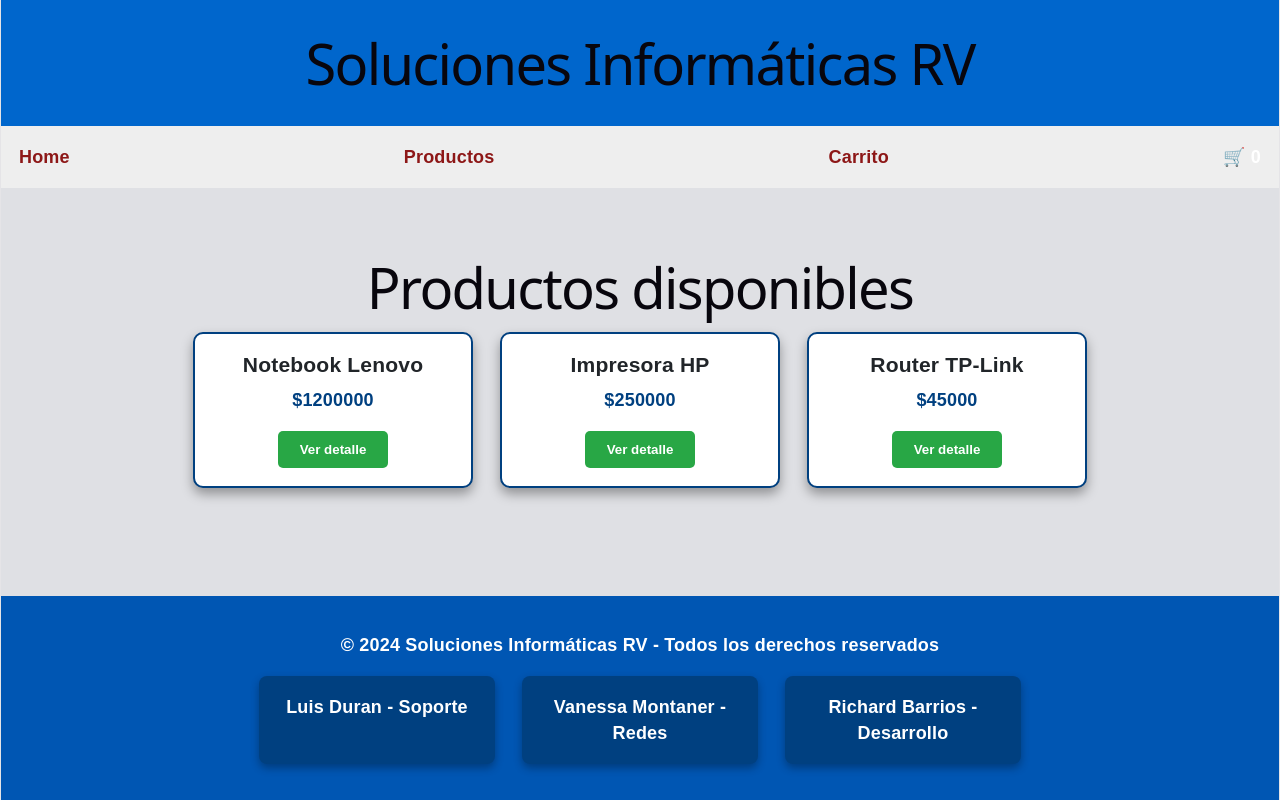
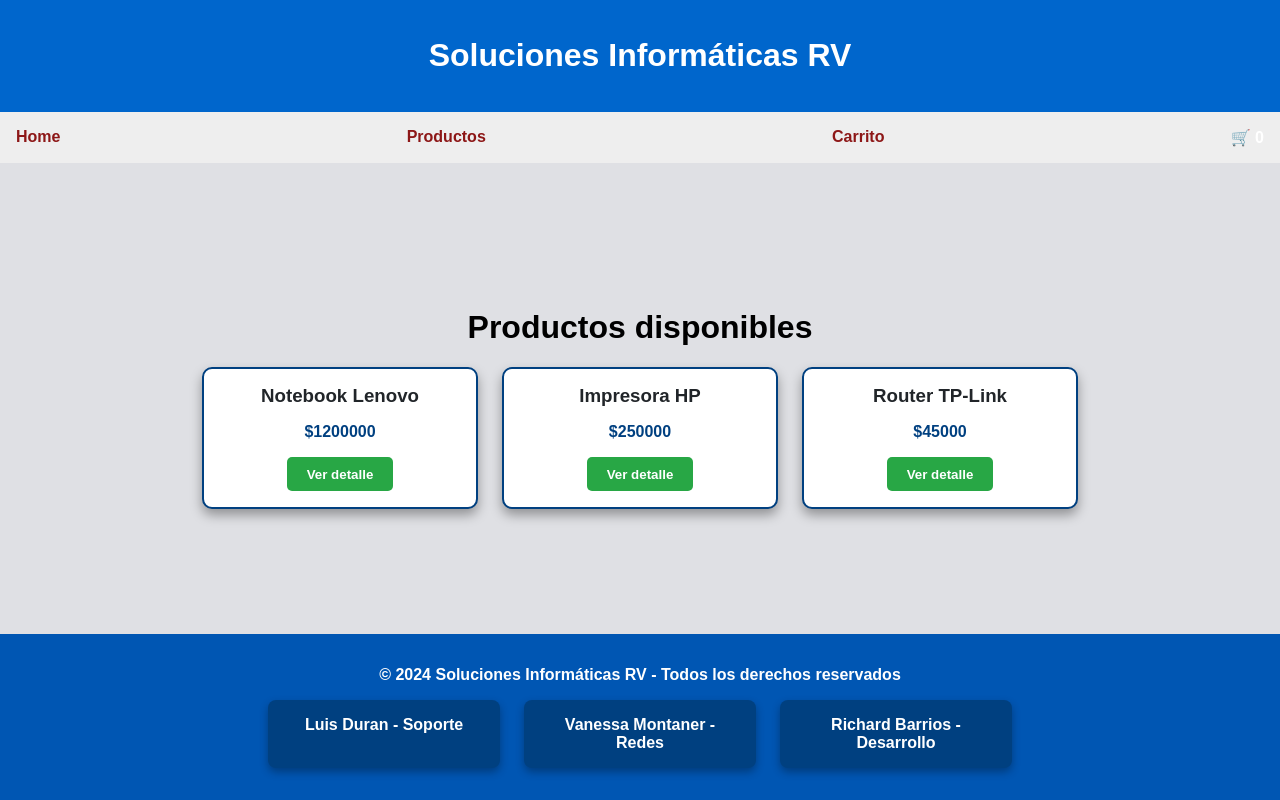
Before and after one commit to fennix530/Proyecto_soluciones_informaticas_rv, a React (Vite) app: page /productos in a window 1280 px wide. Built offline with nearby package versions, Linux system fonts and the light colour scheme.

Commit message:
Cambio App.css y index.css

```diff
--- a/src/App.css
+++ b/src/App.css
@@ -1,18 +1,8 @@
-/* Reset general */
-html, body, #root {
-  margin: 0;
-  padding: 0;
-  width: 100%;
-  height: 100%;
-  box-sizing: border-box;
-  font-family: Arial, sans-serif;
-  background-color: #dfe0e4; /* gris neutro */
-}
 
 /* NavBar */
 nav {
-  width: 100%;   /* ocupa todo el ancho */
-  background: #00264d; /* azul oscuro sólido */
+  width: 100%;
+  background: var(--color-primary);
   padding: 1rem 2rem;
   display: flex;
   justify-content: space-between;
@@ -22,7 +12,7 @@ nav {
 }
 
 nav a {
-  color: #8d1717;
+  color: var(--color-link);
   text-decoration: none;
   font-weight: bold;
   margin-right: 1rem;
@@ -30,12 +20,22 @@ nav a {
 }
 
 nav a:hover {
-  color: #ffdd00; /* amarillo al pasar el mouse */
+  color: var(--color-link-hover);
 }
 
 nav span {
   color: #ffffff;
   font-weight: bold;
+}
+
+/* Home */
+main {
+  flex: 1;
+  display: flex;
+  justify-content: center;
+  align-items: center;
+  text-align: center;
+  padding: 2rem;
 }
 
 /* Contenedor de productos */
@@ -53,7 +53,7 @@ nav span {
 }
 
 .producto-card {
-  border: 2px solid #004080;
+  border: 2px solid var(--color-secondary);
   border-radius: 10px;
   padding: 1rem;
   width: 240px;
@@ -69,17 +69,17 @@ nav span {
 
 .producto-card h3 {
   margin: 0 0 0.5rem 0;
-  color: #212529;
+  color: var(--color-text);
 }
 
 .producto-card p {
   font-weight: bold;
-  color: #004080;
+  color: var(--color-secondary);
   margin-bottom: 1rem;
 }
 
 .producto-card button {
-  background: #28a745; /* verde sólido */
+  background: var(--color-accent);
   color: white;
   border: none;
   padding: 0.6rem 1.2rem;
@@ -89,12 +89,12 @@ nav span {
 }
 
 .producto-card button:hover {
-  background: #218838; /* verde más oscuro */
+  background: var(--color-accent-hover);
 }
 
 /* Footer */
 .footer {
-  background: #0056b3;
+  background: var(--color-footer);
   padding: 2rem;
   text-align: center;
   color: white;
@@ -114,7 +114,7 @@ nav span {
 }
 
 .card {
-  background: #004080;
+  background: var(--color-secondary);
   padding: 1rem;
   border-radius: 8px;
   width: 200px;
@@ -122,3 +122,42 @@ nav span {
   font-weight: bold;
   box-shadow: 0 4px 8px rgba(0,0,0,0.3);
 }
+
+/* Responsividad */
+@media (max-width: 1024px) {
+  h1 {
+    font-size: 36px;
+    margin: 20px 0;
+  }
+  h2 {
+    font-size: 20px;
+  }
+}
+
+@media (max-width: 768px) {
+  /* NavBar en columna */
+  nav {
+    flex-direction: column;
+    align-items: flex-start;
+  }
+  nav a {
+    margin: 0.5rem 0;
+  }
+
+  /* Grid de productos adaptable */
+  .productos-grid {
+    display: grid;
+    grid-template-columns: repeat(auto-fit, minmax(220px, 1fr));
+    gap: 1rem;
+  }
+
+  /* Footer en columna */
+  .cards {
+    flex-direction: column;
+    align-items: center;
+  }
+  .card {
+    width: 100%;
+    max-width: 300px;
+  }
+}
--- a/src/index.css
+++ b/src/index.css
@@ -1,111 +1,23 @@
-:root {
-  --text: #6b6375;
-  --text-h: #08060d;
-  --bg: #fff;
-  --border: #e5e4e7;
-  --code-bg: #f4f3ec;
-  --accent: #aa3bff;
-  --accent-bg: rgba(170, 59, 255, 0.1);
-  --accent-border: rgba(170, 59, 255, 0.5);
-  --social-bg: rgba(244, 243, 236, 0.5);
-  --shadow:
-    rgba(0, 0, 0, 0.1) 0 10px 15px -3px, rgba(0, 0, 0, 0.05) 0 4px 6px -2px;
-
-  --sans: system-ui, 'Segoe UI', Roboto, sans-serif;
-  --heading: system-ui, 'Segoe UI', Roboto, sans-serif;
-  --mono: ui-monospace, Consolas, monospace;
-
-  font: 18px/145% var(--sans);
-  letter-spacing: 0.18px;
-  color-scheme: light dark;
-  color: var(--text);
-  background: var(--bg);
-  font-synthesis: none;
-  text-rendering: optimizeLegibility;
-  -webkit-font-smoothing: antialiased;
-  -moz-osx-font-smoothing: grayscale;
-
-  @media (max-width: 1024px) {
-    font-size: 16px;
-  }
+/* Reset global */
+html, body, #root {
+  margin: 0;
+  padding: 0;
+  width: 100%;
+  height: 100%;
+  box-sizing: border-box;
+  font-family: Arial, sans-serif;
+  background-color: var(--color-bg);
 }
 
-@media (prefers-color-scheme: dark) {
-  :root {
-    --text: #9ca3af;
-    --text-h: #f3f4f6;
-    --bg: #16171d;
-    --border: #2e303a;
-    --code-bg: #1f2028;
-    --accent: #c084fc;
-    --accent-bg: rgba(192, 132, 252, 0.15);
-    --accent-border: rgba(192, 132, 252, 0.5);
-    --social-bg: rgba(47, 48, 58, 0.5);
-    --shadow:
-      rgba(0, 0, 0, 0.4) 0 10px 15px -3px, rgba(0, 0, 0, 0.25) 0 4px 6px -2px;
-  }
-
-  #social .button-icon {
-    filter: invert(1) brightness(2);
-  }
+/* Variables de colores y tipografía */
+:root {
+  --color-bg: #dfe0e4;
+  --color-primary: #00264d;   /* azul oscuro */
+  --color-secondary: #004080; /* azul intermedio */
+  --color-accent: #28a745;    /* verde */
+  --color-accent-hover: #218838;
+  --color-text: #212529;
+  --color-footer: #0056b3;
+  --color-link: #8d1717;
+  --color-link-hover: #ffdd00;
 }
-
-body {
-  margin: 0;
-}
-
-#root {
-  width: 1126px;
-  max-width: 100%;
-  margin: 0 auto;
-  text-align: center;
-  border-inline: 1px solid var(--border);
-  min-height: 100svh;
-  display: flex;
-  flex-direction: column;
-  box-sizing: border-box;
-}
-
-h1,
-h2 {
-  font-family: var(--heading);
-  font-weight: 500;
-  color: var(--text-h);
-}
-
-h1 {
-  font-size: 56px;
-  letter-spacing: -1.68px;
-  margin: 32px 0;
-  @media (max-width: 1024px) {
-    font-size: 36px;
-    margin: 20px 0;
-  }
-}
-h2 {
-  font-size: 24px;
-  line-height: 118%;
-  letter-spacing: -0.24px;
-  margin: 0 0 8px;
-  @media (max-width: 1024px) {
-    font-size: 20px;
-  }
-}
-p {
-  margin: 0;
-}
-
-code,
-.counter {
-  font-family: var(--mono);
-  display: inline-flex;
-  border-radius: 4px;
-  color: var(--text-h);
-}
-
-code {
-  font-size: 15px;
-  line-height: 135%;
-  padding: 4px 8px;
-  background: var(--code-bg);
-}
--- a/src/pages/Home.jsx
+++ b/src/pages/Home.jsx
@@ -1,3 +1,3 @@
 export default function Home() {
-  return <h1>Bienvenido a Soluciones Informáticas RV</h1>;
+  return <h1>Bienvenidos a Soluciones Informáticas RV</h1>;
 }
```
